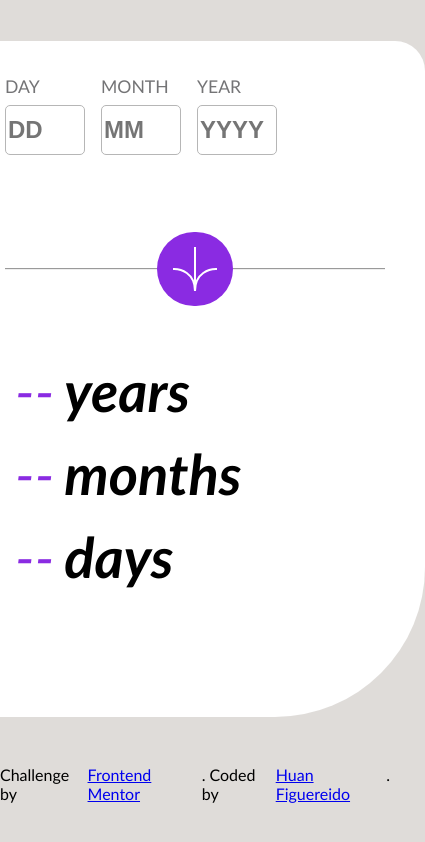
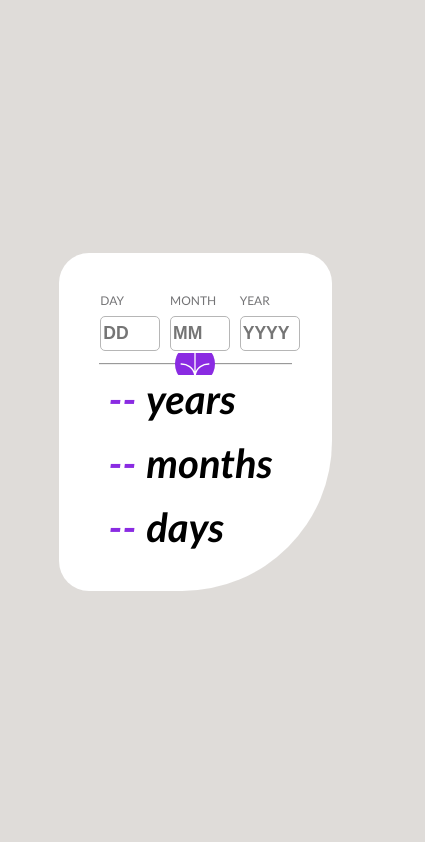
Before and after one commit to huanfs/front-end-mentor-challenge3, a plain HTML site: page index.html in a window 390 px wide. Shown: the whole page, 425 px wide, since content can reach past the window. Drawn offline with Linux system fonts and the light colour scheme.

Commit message:
style: ajustes de estilo de layout mobile

```diff
--- a/assets/style.css
+++ b/assets/style.css
@@ -14,7 +14,6 @@ body{
 }
 /******************CONTAINER PRINCIPAL */
 #container{
-    min-width:460px;
     height:550px;
     width:700px;
     padding:40px;
@@ -94,46 +93,49 @@ body{
     margin:0px 10px;
     color:blueviolet;
 }
-.attribution{
-    width:100%;
-    display:flex;
-    flex-direction:row;
-    justify-content:center;
-    gap:0.5em;
-    margin-top:3em;
-  }
 /*****************RESPONSIVIDADE EM TELAS MENORES */
-@media screen and (max-width:510px){
+@media screen and (max-width:430px){
     #container{
-        height:80vh;
-        width:90vw;
+        height:40vh;
+        width:70vw;
+    }
+    #inputs{
+        margin-left:-10px;
+        margin-right:10px;
+        justify-content:space-around;
     }
     .input{
-        height:110px;
+        width:30px;
+        height:60px;
     }
     #separate-icon{
         height:170px;
-        margin:20px 0;
         overflow:hidden;
     }
     #separate-icon img{
-        padding:15px;
+        width:40px;
+        height:40px;
+        padding:5px;
         margin-right:50%;
         translate:50%;
     }
     #separate-icon hr{
         transform:scaleX(50);
     }
+    .input label{
+        font-size:12px;
+    }
     .input input{
-        height:50px;
-        width:80px;
+        height:60px;
+        width:60px;
         text-indent:2px;
-        font-size:1.5em;
+        font-size:1.1em;
     }
     .input span{
         font-size:0.7em;
     }
     .output span, .output h1{
-        font-size:3.5em;
+        font-size:2.5em;
+        font-weight:bolder;
     }
 }
--- a/index.html
+++ b/index.html
@@ -47,10 +47,6 @@
     </div>
   </div>
 </div>
-<div class="attribution">
-  Challenge by <a href="https://www.frontendmentor.io?ref=challenge" target="_blank">Frontend Mentor</a>.
-  Coded by <a href="https://github.com/HuanFs" target="blank">Huan Figuereido</a>.
-</div>
   <script src="assets/script.js"></script>
 </body>
 </html>
```
